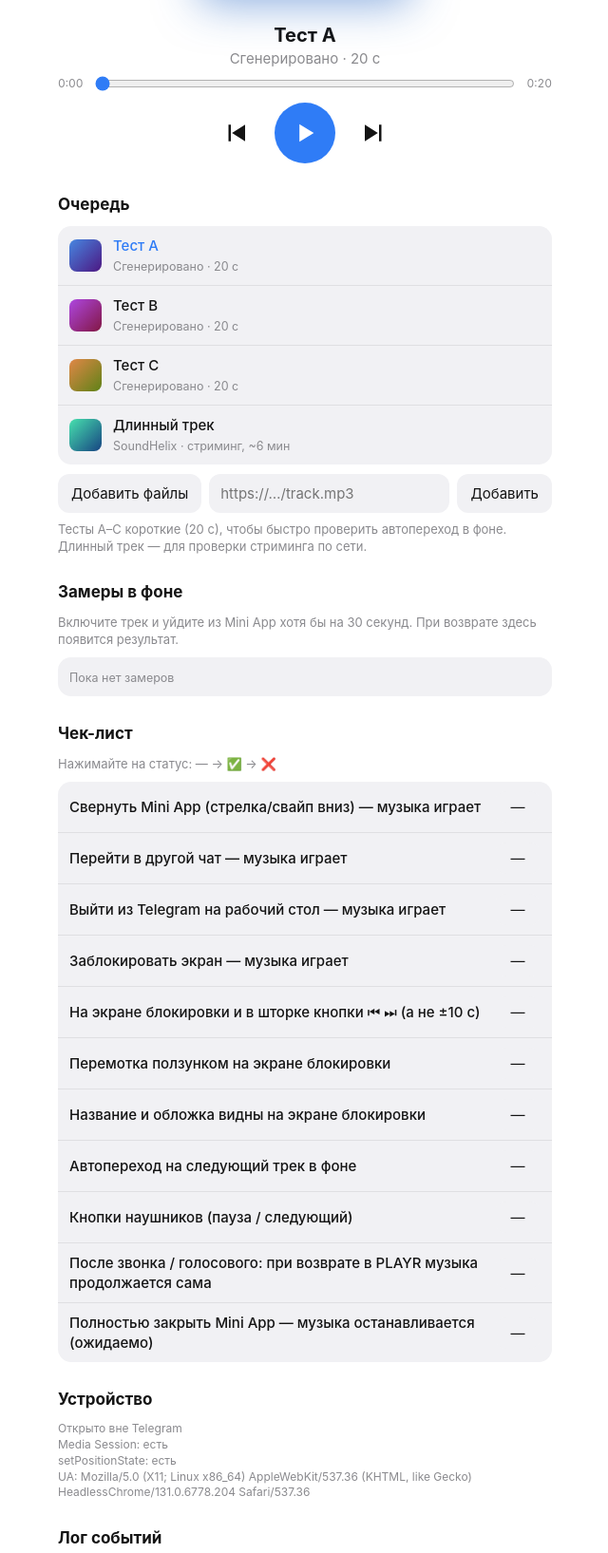
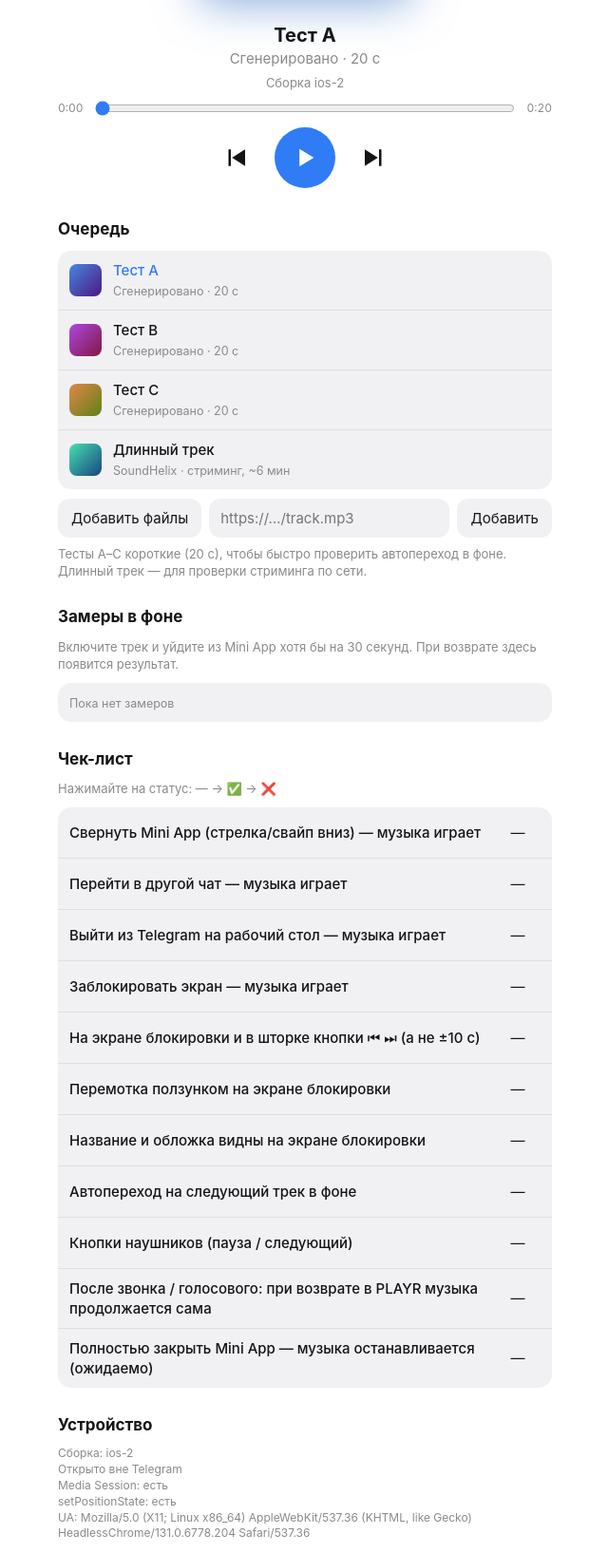
Before and after one commit to teapsycho/PLAYR, a plain HTML site: page index.html in a window 1280 px wide. Shown: the part 279-1914 px from the top of the page at 95% size, without its empty margins (319-959 px from the left). Drawn offline with Linux system fonts and the light colour scheme.

Commit message:
Add files via upload

```diff
--- a/index.html
+++ b/index.html
@@ -74,6 +74,7 @@ textarea#reportBox{width:100%;height:160px;margin-top:10px;display:none;border-r
   <section class="stage">
     <div class="cover paused" id="cover"><img id="coverImg" alt=""></div>
     <div class="meta"><b id="title">—</b><span id="artist">Нажмите ▶ чтобы начать</span></div>
+    <p class="hint" id="build" style="margin-bottom:8px">Сборка ios-2</p>
     <div class="seekrow"><span id="cur">0:00</span><input id="seek" type="range" min="0" max="1000" value="0" aria-label="Позиция"><span id="dur">0:00</span></div>
     <div class="controls">
       <button id="prev" aria-label="Предыдущий"><svg viewBox="0 0 24 24"><path d="M6 5h2v14H6zM20 5v14L9 12z"/></svg></button>
@@ -440,7 +441,9 @@ textarea#reportBox{width:100%;height:160px;margin-top:10px;display:none;border-r
   }
 
   /* ---------- environment ---------- */
+  const BUILD = 'ios-2';
   const env = [
+    'Сборка: ' + BUILD,
     tg ? `Telegram: ${tg.platform}, Bot API ${tg.version}` : 'Открыто вне Telegram',
     'Media Session: ' + ('mediaSession' in navigator ? 'есть' : 'нет'),
     'setPositionState: ' + ('mediaSession' in navigator && navigator.mediaSession.setPositionState ? 'есть' : 'нет'),
```
